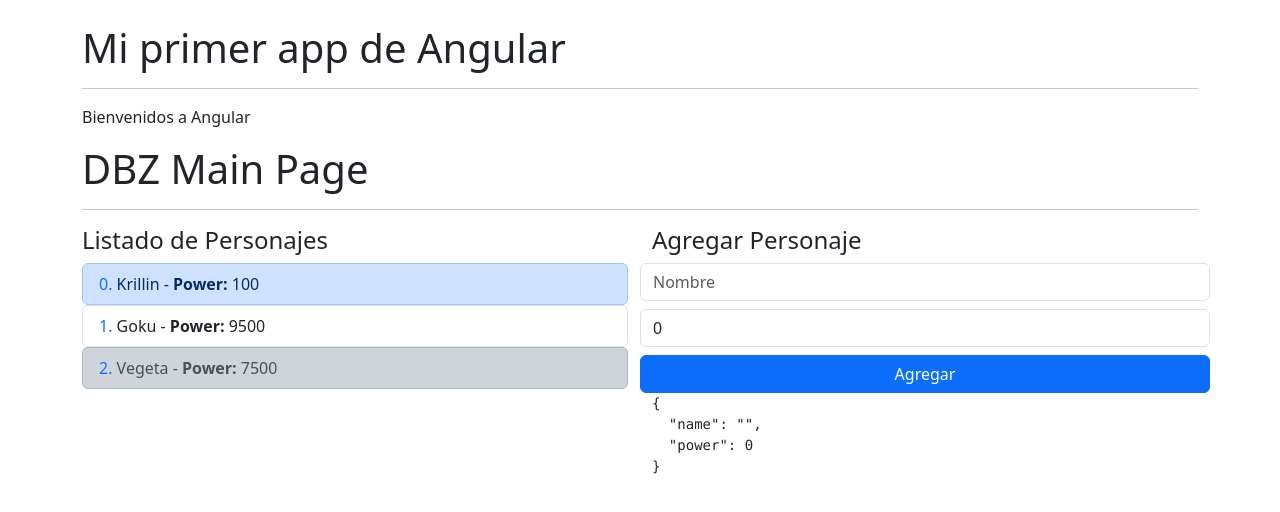
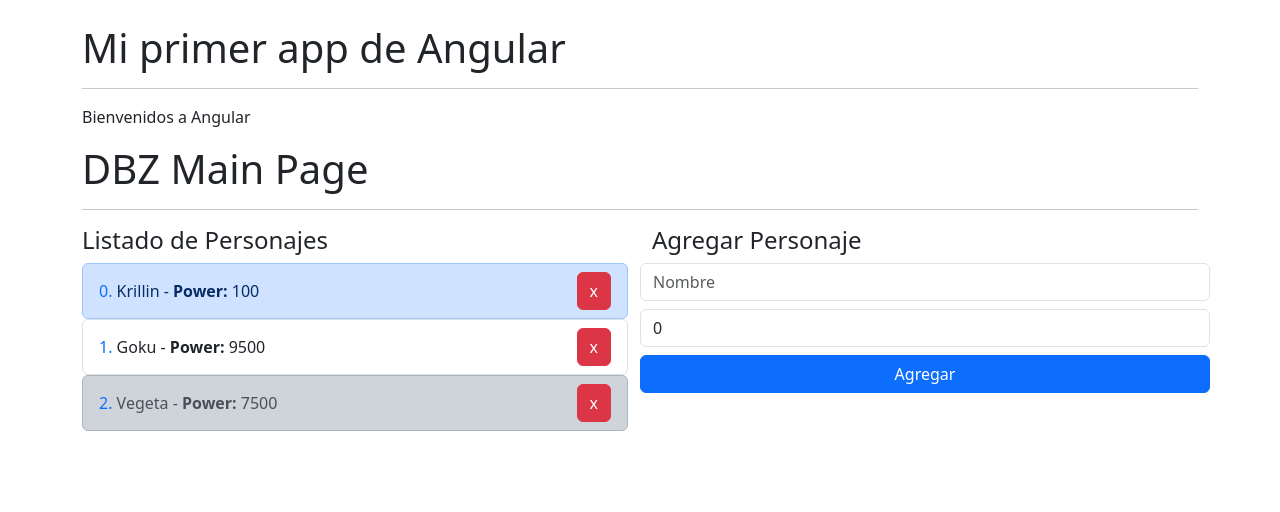
Before and after one commit to EdwinAlexanderBernardinoMoran/Angular_De_Cero_A_Experto, an Angular app in the folder 03_Angular_Expandir_Bases/: page / in a window 1280 px wide. Shown: the top 512 px of the page. Built offline with nearby package versions, Linux system fonts and the light colour scheme.

Commit message:
Añadiendo personaje al listado, solucionando tarea de eliminar un personaje, observamos la comunicacion entre componentes

```diff
--- a/03_Angular_Expandir_Bases/src/app/dbz/components/add-character/add-character.component.html
+++ b/03_Angular_Expandir_Bases/src/app/dbz/components/add-character/add-character.component.html
@@ -7,7 +7,7 @@
     <button type="submit" class="btn btn-primary">Agregar</button>
 
     <!-- Construye el objeto como queremos desde el UI para el Componente -->
-    <pre>{{ character | json }}</pre>
+    <!-- <pre>{{ character | json }}</pre> -->
 </form>
 
 <!--
--- a/03_Angular_Expandir_Bases/src/app/dbz/components/add-character/add-character.component.ts
+++ b/03_Angular_Expandir_Bases/src/app/dbz/components/add-character/add-character.component.ts
@@ -22,7 +22,8 @@
 
     this.onNewCharacter.emit(this.character);
 
-    this.character.name = '';
-    this.character.power = 0;
+    this.character = {name: '', power: 0}
+    // this.character.name = '';
+    // this.character.power = 0;
   }
 }
--- a/03_Angular_Expandir_Bases/src/app/dbz/components/list/list.component.html
+++ b/03_Angular_Expandir_Bases/src/app/dbz/components/list/list.component.html
@@ -4,10 +4,11 @@
 <h4>Listado de Personajes</h4>
 <ul *ngFor="let character of charactersList; let i = index; let isFirts = first; let isLast = last; let isEven = even; let isOdd = odd" class="list-group">
   <!-- <li class="list-group-item {{i === 0 ? 'list-group-item-success': ''}}"> -->
-  <li class="list-group-item" [ngClass]="{
+  <li class="list-group-item d-flex justify-content-between align-items-center" [ngClass]="{
     'list-group-item-dark': isLast,
     'list-group-item-primary': isEven,
   }">
+  <div>
     <span class="text-primary">{{ i}}. </span>
     <span>{{ character.name }} - </span>
     <strong>Power: </strong>
@@ -16,5 +17,7 @@
     <span>Es el ultimo: {{isLast}}</span> -->
     <!-- <span>Es par: {{ isEven }}</span>
     <span>Es impar: {{ isOdd }}</span> -->
+  </div>
+    <button class="btn btn-danger" (click)="onDeleteCharacter(i)">x</button>
   </li>
 </ul>
--- a/03_Angular_Expandir_Bases/src/app/dbz/components/list/list.component.ts
+++ b/03_Angular_Expandir_Bases/src/app/dbz/components/list/list.component.ts
@@ -1,4 +1,4 @@
-import { Component, Input } from '@angular/core';
+import { Component, Input, Output, EventEmitter } from '@angular/core';
 import { Character } from '../../interfaces/character.interface';
 
 @Component({
@@ -16,4 +16,12 @@
       power: 10
     }
   ];
+
+  // Paso numero 2 video 67:
+  @Output()
+  public onDelete: EventEmitter<number> = new EventEmitter();
+
+  onDeleteCharacter(index:number):void{
+    this.onDelete.emit(index)
+  }
 }
--- a/03_Angular_Expandir_Bases/src/app/dbz/pages/main-page.component.html
+++ b/03_Angular_Expandir_Bases/src/app/dbz/pages/main-page.component.html
@@ -3,7 +3,9 @@
 
 <div class="row">
   <div class="col">
-    <dbz-list [charactersList]="characters"></dbz-list>
+
+    <!-- onDeleteCharacter(): Lo llamo de main-page-component -->
+    <dbz-list (onDelete)="onDeleteCharacter($event)" [charactersList]="characters"></dbz-list>
 
   </div>
   <div class="col">
--- a/03_Angular_Expandir_Bases/src/app/dbz/pages/main-page.component.ts
+++ b/03_Angular_Expandir_Bases/src/app/dbz/pages/main-page.component.ts
@@ -23,7 +23,16 @@
   ];
 
   onNewCharacter(character: Character):void {
-    console.log('MainPage');
-    console.log(character);
+    // console.log('MainPage');
+    // console.log(character);
+
+    this.characters.push(character);
+  }
+
+  // Paso numero 1 video 67: Aca se pasa desde el component hijo, de listados por el emit()
+  onDeleteCharacter(index: number):void {
+    console.log('najsndfj');
+    console.log(index);
+    this.characters.splice(index,1);
   }
 }
```
